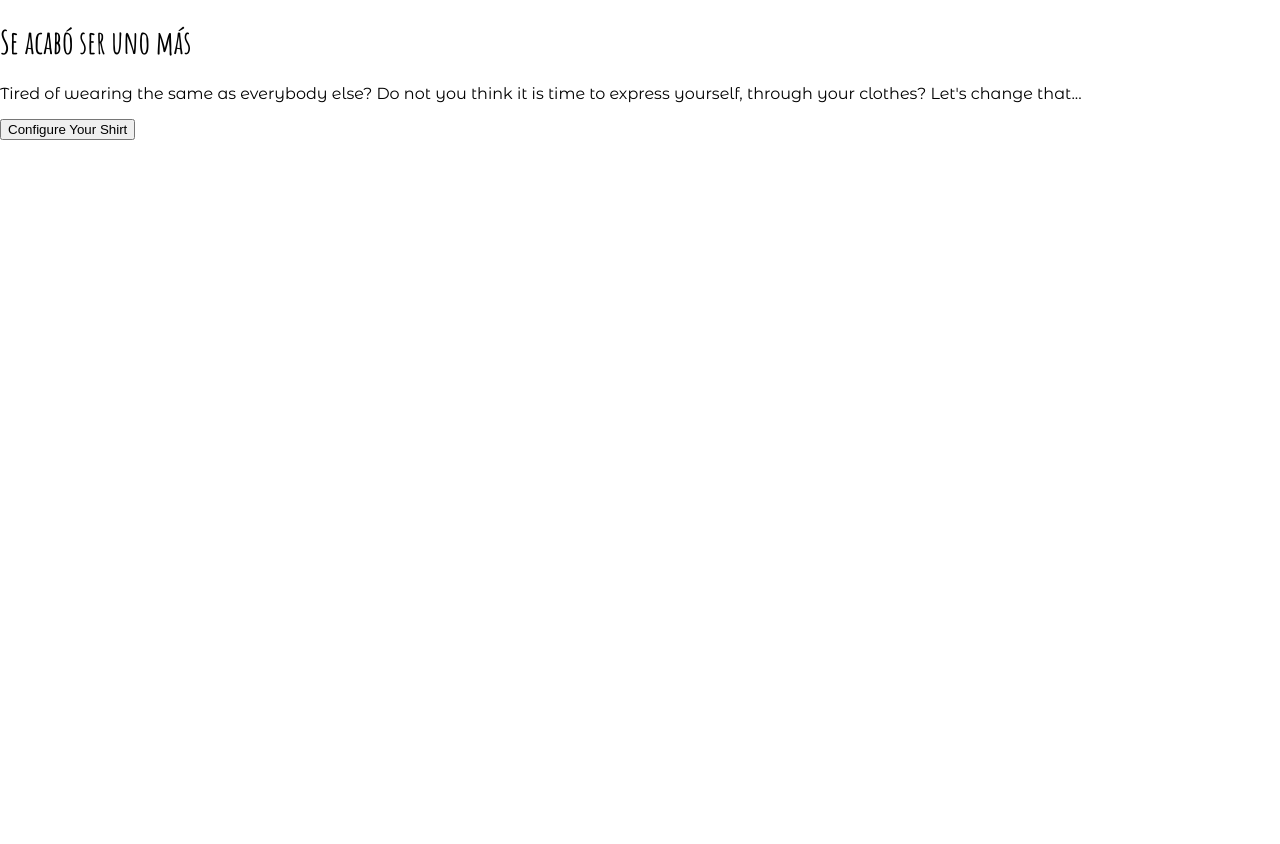
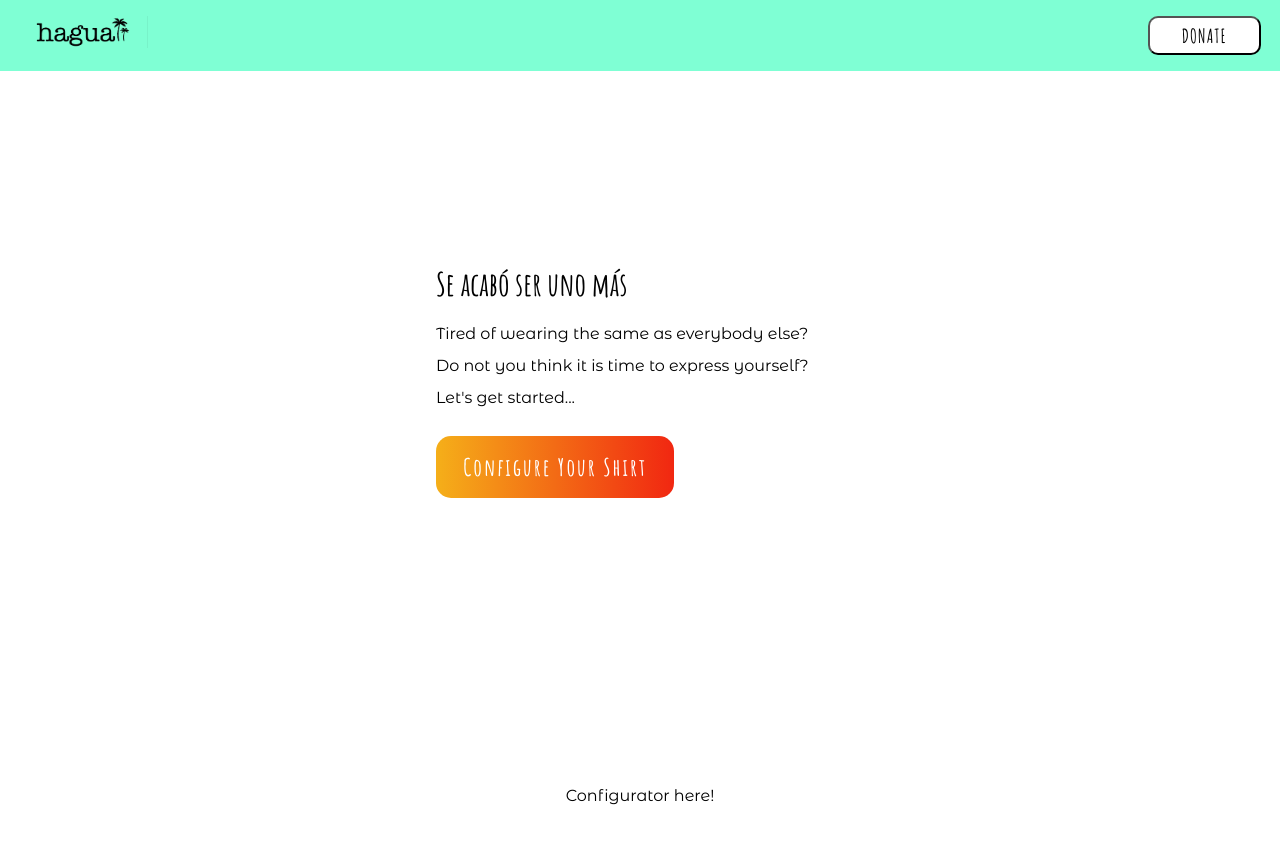
Before and after one commit to rdnd0/React-haguaii, a React (Create React App) app: page / in a window 1280 px wide. Shown: the top 844 px of the page. Before the commit the page ends 800 px from the top, so only its background shows below. Built offline with nearby package versions, Linux system fonts and the light colour scheme; no server answers.

Commit message:
styles applied to main page

```diff
--- a/src/App.js
+++ b/src/App.js
@@ -1,8 +1,8 @@
 import React, { Component } from 'react';
-import { BrowserRouter as Router, Route, Switch } from 'react-router-dom';
+import { Route, Switch } from 'react-router-dom';
 import PrivateRoute from './components/PrivateRoute';
 import AnonRoute from './components/AnonRoute';
-import Navbar from './components/Navbar';
+import AccessScreen from './components/AccessScreen';
 import Private from './pages/Private';
 import Signup from './pages/Signup';
 import Login from './pages/Login';
@@ -15,7 +15,7 @@ class App extends Component {
   render() {
     return (
       <AuthProvider>
-          {/* <Navbar path='/purchase' data='data' /> */}
+          {/* <AccessScreen path='/purchase' data='data' /> */}
           <Switch>
             <Route exact path="/" component={Main}  />
             <AnonRoute path="/signup" component={Signup} />
--- a/src/components/Navbar.js
+++ b/src/components/AccessScreen.js
@@ -1,8 +1,8 @@
 import React, { Component } from 'react';
 import { Link } from 'react-router-dom';
-import { withAuth } from '../components/AuthProvider';
+import { withAuth } from './AuthProvider';
 
-class Navbar extends Component {
+class AccessScreen extends Component {
   render() {
     const { isLogged, user, logout } = this.props;
     const { username } = user;
@@ -22,4 +22,4 @@ class Navbar extends Component {
   }
 }
 
-export default withAuth(Navbar);
+export default withAuth(AccessScreen);
--- /dev/null
+++ b/src/components/Configurator.js
@@ -0,0 +1,11 @@
+import React, { Component } from 'react'
+
+export default class Configurator extends Component {
+  render() {
+    return (
+      <div id='configurator'>
+        Configurator here!
+      </div>
+    )
+  }
+}
--- a/src/components/Main.js
+++ b/src/components/Main.js
@@ -1,16 +1,23 @@
 import React, { Component } from 'react';
 import './main.css';
+import Nav from './Nav';
+import Configurator from './Configurator'
 
 export default class Main extends Component {
   render() {
     return (
       <div className='main'>
-        <h1>Se acabó ser uno más</h1>
-        <p>Tired of wearing the same as everybody else?
-          Do not you think it is time to express yourself, through your clothes?
-          Let's change that...
-        </p>
-        <button className="main-btn">Configure Your Shirt</button>
+        <Nav />
+        <header>
+          <div className="main-content">
+            <h1>Se acabó ser uno más</h1>
+            <p>Tired of wearing the same as everybody else?</p>
+            <p>Do not you think it is time to express yourself?</p>
+            <p>Let's get started...</p>
+            <a href="#configurator"><button className="main-btn">Configure Your Shirt</button></a>
+          </div>
+        </header>
+        <Configurator/>
       </div>
     )
   }
--- /dev/null
+++ b/src/components/Nav.js
@@ -0,0 +1,12 @@
+import React, { Component } from 'react'
+
+export default class Nav extends Component {
+  render() {
+    return (
+      <nav>
+        <img src="images/haguaii.png" alt="logo"/>
+        <a href="https://www.linkedin.com/in/davidredondo83/" target="_blank"><button>DONATE</button></a>
+      </nav>
+    )
+  }
+}
--- a/src/components/main.css
+++ b/src/components/main.css
@@ -3,6 +3,7 @@
 
 html {
   box-sizing: border-box;
+  scroll-behavior: smooth;
 }
 *, *:before, *:after {
   box-sizing: inherit;
@@ -11,14 +12,95 @@ html {
 body {
   padding: 0;
   margin: 0;
-  font-family: 'Amatic SC', cursive;
   font-family: 'Montserrat Alternates', sans-serif;
+  overflow: hidden;
 }
 
 h1,h2,h3,h4,h5{
   font-family: 'Amatic SC', cursive;
 }
 
-.main-btn{
+a{
+  text-decoration: none;
+}
+
+nav{
+  position: sticky;
+  top: 0;
+  display: flex;
+  justify-content: space-between;
+  padding: 1rem 1.2rem;
+  background-color: aquamarine;
+}
+
+nav img {
+  height: 2rem;
+}
+
+nav button {
+  border-radius: 10px;
+  background-color: white;
+  padding: 0.3rem 2rem;
+  cursor: pointer;
+  font-family: 'Amatic SC', cursive;
+  font-size: 1.2rem;
+  letter-spacing: 1px;
+  outline:none;
 
 }
+
+header {
+  height: calc(100vh - 68.6px);
+  overflow: hidden;
+  display: flex;
+  justify-content: center;
+  background-image: url('');
+  background-repeat: no-repeat;
+  background-position: center;
+  height: calc(100vh - 85px);
+  background-size: cover;
+}
+
+header p {
+  line-height: 1rem;
+  text-align: justify;
+}
+
+.main-content{
+  padding: 20px;
+  align-self: center;
+  width: 35vw;
+  padding-bottom: 17vh;
+}
+
+.main-btn{
+  background: #f12711;  /* fallback for old browsers */
+background: -webkit-linear-gradient(to right, #f5af19, #f12711);  /* Chrome 10-25, Safari 5.1-6 */
+background: linear-gradient(to right, #f5af19, #f12711); /* W3C, IE 10+/ Edge, Firefox 16+, Chrome 26+, Opera 12+, Safari 7+ */
+color: white;
+border-radius: 15px;
+padding: 1rem 1.7rem;
+font-size: 1.5rem;
+font-family: 'Amatic SC', cursive;
+letter-spacing: 2px;
+border: none;
+transition: all 0.5s ease-out;
+margin: auto;
+outline:none;
+margin-top: 0.9rem;
+}
+
+.main-btn:hover{
+  box-shadow: 0 5px 7px 0 rgba(0, 0, 0, 0.50);
+  cursor: pointer;
+}
+
+#configurator{
+  height: calc(100vh - 68.6px);
+  overflow: hidden;
+  display: flex;
+  justify-content: center;
+  height: calc(100vh - 85px);
+
+
+}
```
Also changed, not shown: public/images/haguaii.png (added).
